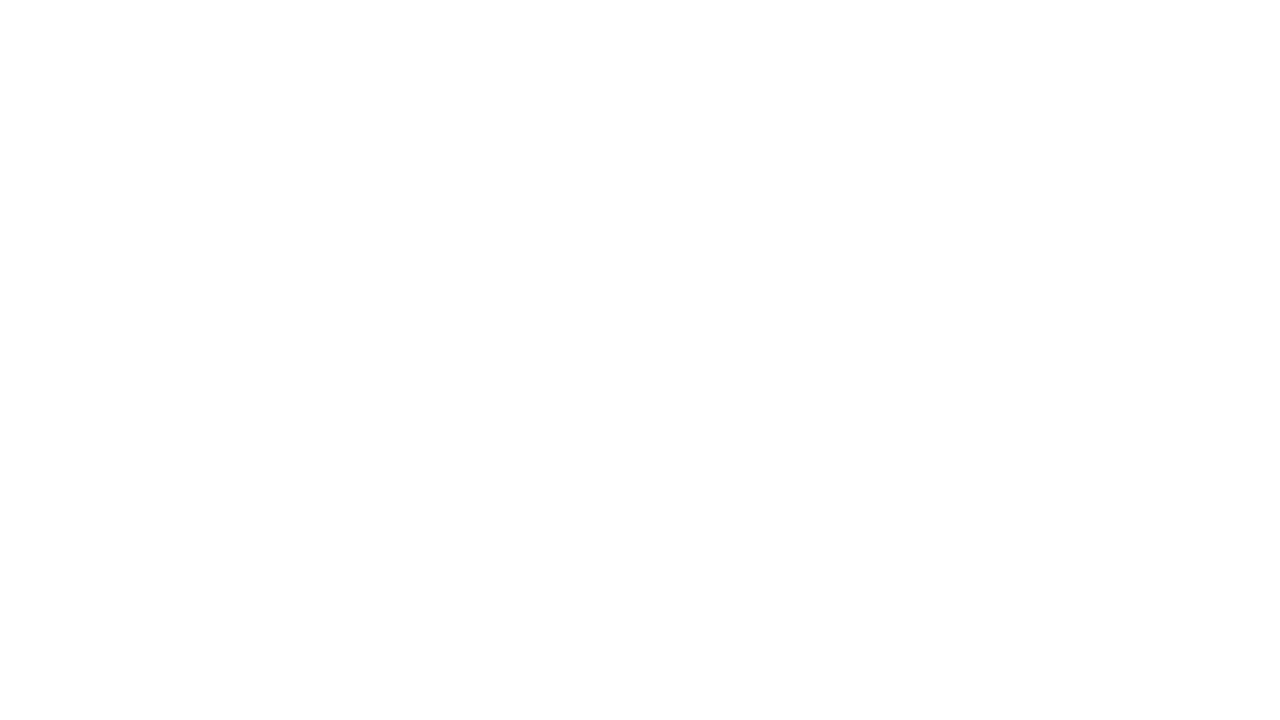
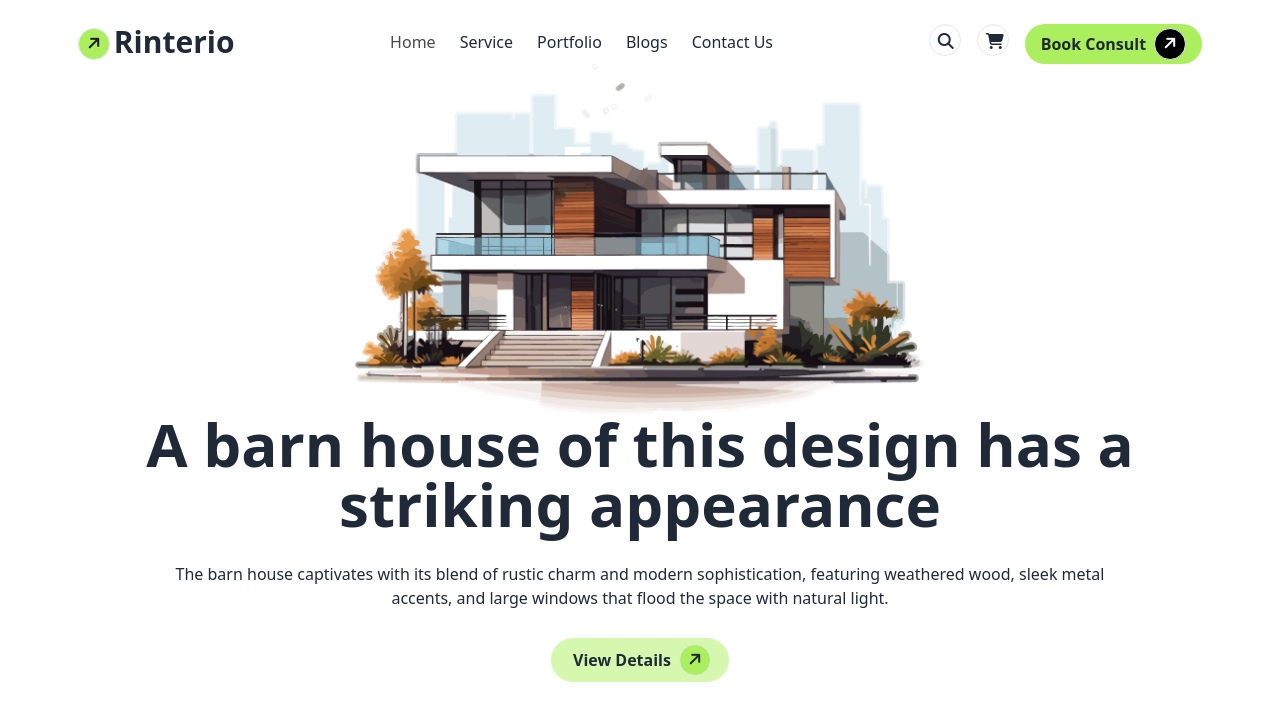
Before and after one commit to aban-18/Assignment-03, a plain HTML site: page index.html in a window 1280 px wide. Drawn offline with nearby package versions, Linux system fonts and the light colour scheme.

Commit message:
banner added

```diff
--- a/index.html
+++ b/index.html
@@ -4,8 +4,78 @@
     <meta charset="UTF-8">
     <meta name="viewport" content="width=device-width, initial-scale=1.0">
     <title><Assignment-03></Assignment-03></title>
+    <!-- font awesome -->
+    <script src="https://kit.fontawesome.com/2b442b081d.js" crossorigin="anonymous"></script>
+    <!-- daisyUI -->
+    <link href="https://cdn.jsdelivr.net/npm/daisyui@4.12.10/dist/full.min.css" rel="stylesheet" type="text/css" />
+<script src="https://cdn.tailwindcss.com"></script>
+<script>
+    tailwind.config = {
+      theme: {
+        extend: {
+          colors: {
+            clifford: '#da373d',
+            primary: '#ABEF5F',
+            secondary:'rgba(171, 239, 95, 0.5)'
+          }
+        }
+      }
+    }
+  </script>
+
 </head>
 <body>
+    <header class="mb-24" >
+        <nav class="flex justify-around mt-6 ">
+            <div class="flex gap-1">
+                <div class="border w-8 h-8 rounded-full  bg-primary my-1">
+                <i class="fa-solid fa-arrow-right  -rotate-45 mx-2 my-1.5 text-[#1C1C1C]"></i>
+                </div>
+                <h3 class="font-bold text-3xl">Rinterio</h3>
+            </div>
+            <div class=" hidden sm:flex gap-6 mt-1.5 ">
+                <li class="list-none text-[#494949]">Home</li>
+                <li class="list-none">Service</li>
+                <li class="list-none">Portfolio</li>
+                <li class="list-none">Blogs</li>
+                <li class="list-none">Contact Us</li>
+            </div>
+            <div class=" hidden sm:flex gap-4" >
+                <span class=" border w-8 h-8 rounded-full bg-white "><i class="fa-solid fa-magnifying-glass mx-2 my-2"></i></span>
+                <span  class=" border w-8 h-8 rounded-full bg-white"><i class="fa-solid fa-cart-shopping mx-2 my-2"></i></span>
+                <button class=" bg-primary rounded-3xl flex items-center gap-2 ">
+                    <span class="ml-4 font-bold">Book Consult</span>
+                    <div class="border w-8 h-8 rounded-full bg-black mr-4 "><i class="fa-solid fa-arrow-right  -rotate-45  text-white mx-2 my-1.5"></i></div>
+
+                </button>
+            </div>
+            <div class="sm:hidden">
+                <div class="border w-8 h-8 rounded-full  bg-white my-1">
+                    <i class="fa-solid fa-bars mx-2 my-2 text-[#737373]"></i>
+                    </div>
+            </div>
+        </nav>
+        <div class="flex justify-center">
+            <img  src="assets/banner.png" alt="">
+        </div>
+        <div >
+            <h1 class="  font-extrabold text-6xl text-center">A barn house of this design has a <br> striking appearance</h1>
+            <p class="text-center mt-7">The barn house captivates with its blend of rustic charm and modern sophistication, featuring weathered wood, sleek metal <br>accents, and large windows that flood the space with natural light.</p>
+            <div class="flex justify-center mt-7">
+                <button class=" px-28 sm:p-1.5 bg-secondary rounded-3xl flex items-center gap-2 ">
+                    <span class="ml-4  font-bold">View Details</span>
+                    <div class="border w-8 h-8 rounded-full bg-primary mr-3 "><i class="fa-solid fa-arrow-right  -rotate-45  mx-2 my-1.5"></i></div>
+
+                </button>
+            </div>
+        </div>
+    </header>
+    <main>
+
+    </main>
+    <footer>
+
+    </footer>
 
 </body>
 </html>
--- /dev/null
+++ b/tailwind.config.js
@@ -0,0 +1,8 @@
+/** @type {import('tailwindcss').Config} */
+module.exports = {
+    content: ["./src/**/*.{html,js}"],
+    theme: {
+      extend: {},
+    },
+    plugins: [],
+  }
```
